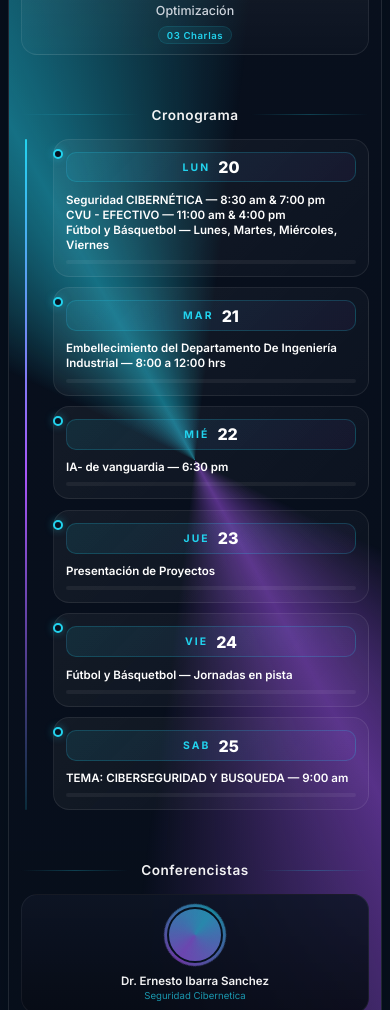
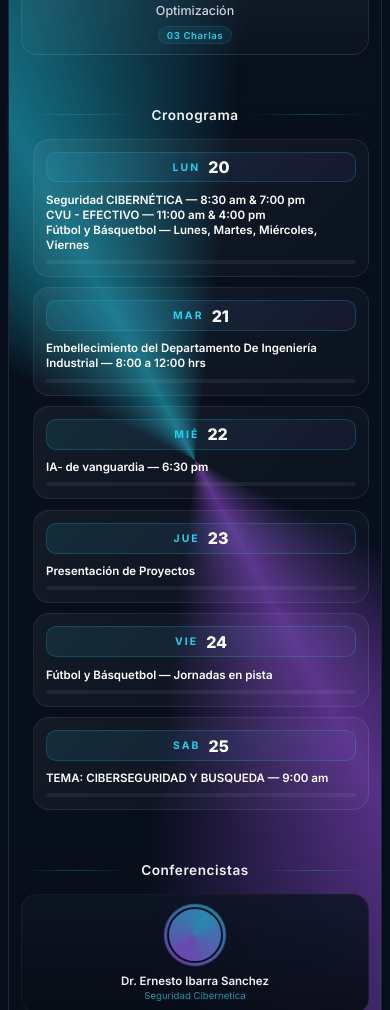
Before and after one commit to PC-Ulises-Escalante/Industrial, a website: page Entorno_Pruebas_web/public/index.html in a window 390 px wide. Shown: the part 1397-2407 px from the top of the page. Drawn offline with nearby package versions, Linux system fonts and the light colour scheme; no server answers; a script that the page names is missing.

Commit message:
Mejoras en el diseño de la pagina principal, uso de dinamismo en movil y pagina qr actualizada

```diff
--- a/Entorno_Pruebas_web/public/dashboard.css
+++ b/Entorno_Pruebas_web/public/dashboard.css
@@ -285,46 +285,7 @@
     flex-direction: column;
     gap: 0.65rem;
     position: relative;
-    padding-left: 2.3rem;
-}
-
-.schedule-timeline-line {
-    position: absolute;
-    left: 4px;
-    top: 12px;
-    bottom: 12px;
-    width: 2px;
-    background: linear-gradient(to bottom, var(--cyan), var(--purple), rgba(34, 211, 238, 0.15));
-    border-radius: 2px;
-    z-index: 1;
-}
-
-.schedule-connector {
-    position: absolute;
-    left: -2px;
-    top: 50%;
-    transform: translateY(-50%);
-    display: flex;
-    align-items: center;
-    justify-content: center;
-    width: 12px;
-    height: 12px;
-    z-index: 2;
-}
-
-.schedule-node {
-    width: 10px;
-    height: 10px;
-    border-radius: 50%;
-    background: var(--bg);
-    border: 2px solid var(--cyan);
-    box-shadow: 0 0 8px rgba(34, 211, 238, 0.4);
-    transition: box-shadow 0.3s, background 0.3s;
-}
-
-.schedule-item:hover .schedule-node {
-    background: var(--cyan);
-    box-shadow: 0 0 16px rgba(34, 211, 238, 0.7);
+    padding-left: 0.75rem;
 }
 
 .schedule-item {
@@ -338,7 +299,6 @@
     gap: 0.75rem;
     transition: transform 0.3s cubic-bezier(0.4, 0, 0.2, 1), box-shadow 0.3s, border-color 0.3s;
     cursor: default;
-    z-index: 1;
 }
 
 .schedule-item:hover {
--- a/Entorno_Pruebas_web/public/index.html
+++ b/Entorno_Pruebas_web/public/index.html
@@ -187,12 +187,7 @@
                         <div class="sidebar-title-line"></div>
                     </div>
                     <div class="schedule-list">
-                        <div class="schedule-timeline-line"></div>
-
                         <div class="schedule-item" data-day="1">
-                            <div class="schedule-connector">
-                                <span class="schedule-node"></span>
-                            </div>
                             <div class="schedule-day-box">
                                 <span class="schedule-label">LUN</span>
                                 <span class="schedule-day">20</span>
@@ -206,9 +201,6 @@
                         </div>
 
                         <div class="schedule-item" data-day="2">
-                            <div class="schedule-connector">
-                                <span class="schedule-node"></span>
-                            </div>
                             <div class="schedule-day-box">
                                 <span class="schedule-label">MAR</span>
                                 <span class="schedule-day">21</span>
@@ -220,9 +212,6 @@
                         </div>
 
                         <div class="schedule-item" data-day="3">
-                            <div class="schedule-connector">
-                                <span class="schedule-node"></span>
-                            </div>
                             <div class="schedule-day-box">
                                 <span class="schedule-label">MIÉ</span>
                                 <span class="schedule-day">22</span>
@@ -234,9 +223,6 @@
                         </div>
 
                         <div class="schedule-item" data-day="4">
-                            <div class="schedule-connector">
-                                <span class="schedule-node"></span>
-                            </div>
                             <div class="schedule-day-box">
                                 <span class="schedule-label">JUE</span>
                                 <span class="schedule-day">23</span>
@@ -248,9 +234,6 @@
                         </div>
 
                         <div class="schedule-item" data-day="5">
-                            <div class="schedule-connector">
-                                <span class="schedule-node"></span>
-                            </div>
                             <div class="schedule-day-box">
                                 <span class="schedule-label">VIE</span>
                                 <span class="schedule-day">24</span>
@@ -262,9 +245,6 @@
                         </div>
 
                         <div class="schedule-item" data-day="6">
-                            <div class="schedule-connector">
-                                <span class="schedule-node"></span>
-                            </div>
                             <div class="schedule-day-box">
                                 <span class="schedule-label">SAB</span>
                                 <span class="schedule-day">25</span>
--- a/Entorno_Pruebas_web/public/responsive.css
+++ b/Entorno_Pruebas_web/public/responsive.css
@@ -75,38 +75,10 @@
 
     /* Schedule list improvements */
     .schedule-list {
-        padding-left: 2rem;
+        padding-left: 0.75rem;
     }
     .schedule-item {
         padding: 0.75rem 0.85rem;
-    }
-    .schedule-day-box {
-        width: 2.8rem;
-        height: 2.8rem;
-    }
-    .schedule-day {
-        font-size: 1.1rem;
-    }
-    .schedule-info {
-        min-width: 0;
-    }
-    .schedule-event {
-        font-size: 0.78rem;
-        white-space: normal;
-        word-break: break-word;
-    }
-    .schedule-timeline-line {
-        left: 4px;
-    }
-    .schedule-connector {
-        left: -2px;
-        width: 12px;
-        height: 12px;
-        z-index: 2;
-    }
-    .schedule-node {
-        width: 10px;
-        height: 10px;
     }
 }
 
@@ -408,24 +380,6 @@
         align-items: flex-start;
         padding: 0.75rem;
     }
-    .schedule-timeline-line {
-        left: 4px;
-        top: 0;
-        bottom: 0;
-        width: 2px;
-    }
-    .schedule-connector {
-        left: -2px;
-        top: 0.5rem;
-        transform: none;
-        width: 12px;
-        height: 12px;
-        z-index: 2;
-    }
-    .schedule-node {
-        width: 10px;
-        height: 10px;
-    }
     .schedule-day-box {
         width: 100%;
         flex-direction: row;
```
